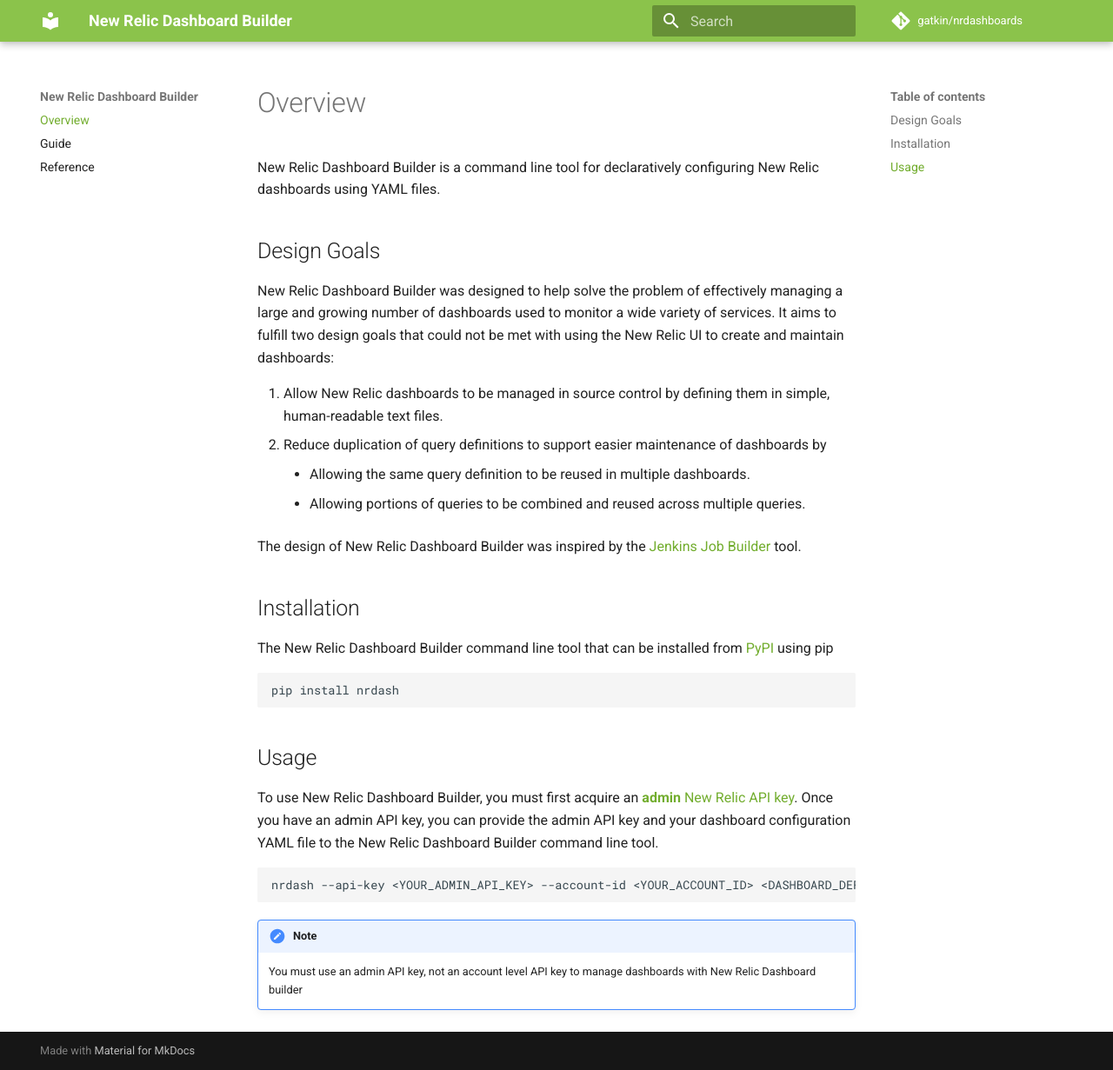
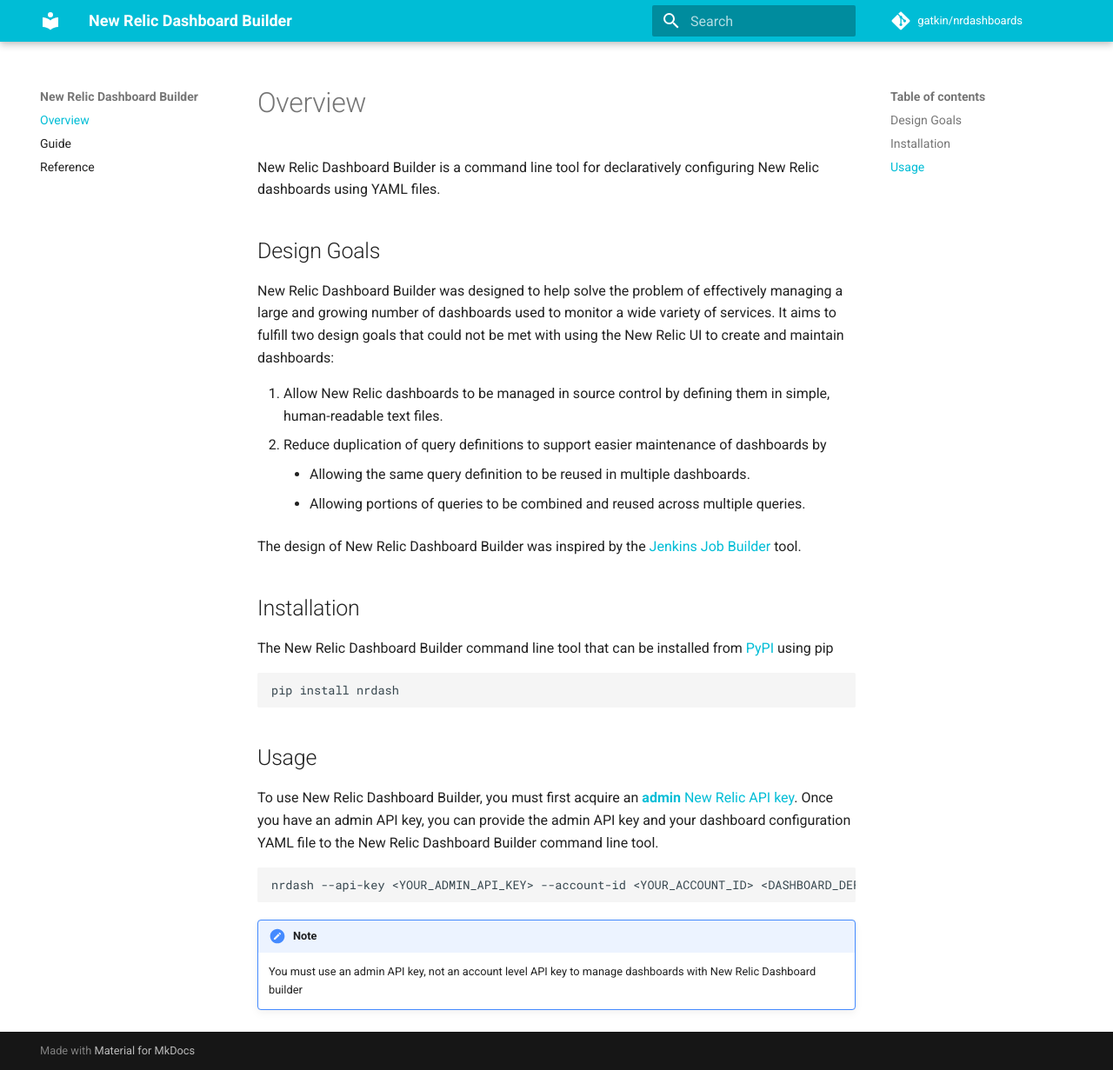
Before and after one commit to gatkin/nrdashboards, an MkDocs documentation site: the page built from docs/index.md, in a window 1280 px wide and 1231 px high. Shown: the whole window at 87% size. Built offline with MkDocs 1.6.1 and Material for MkDocs 9.7.7, drawn with Linux system fonts in a browser that asks for light colours; comment, search, counter and statistics services are not loaded.

```diff
--- a/mkdocs.yml
+++ b/mkdocs.yml
@@ -8,8 +8,8 @@ edit_uri: https://github.com/gatkin/nrdashboards/tree/master/docs
 theme:
   name: 'material'
   palette:
-    primary: Light Green
-    accent: Light Green
+    primary: Cyan
+    accent: Cyan
 
 markdown_extensions:
   - codehilite
```
Also changed, not shown: README.md (+2 -1 lines).
